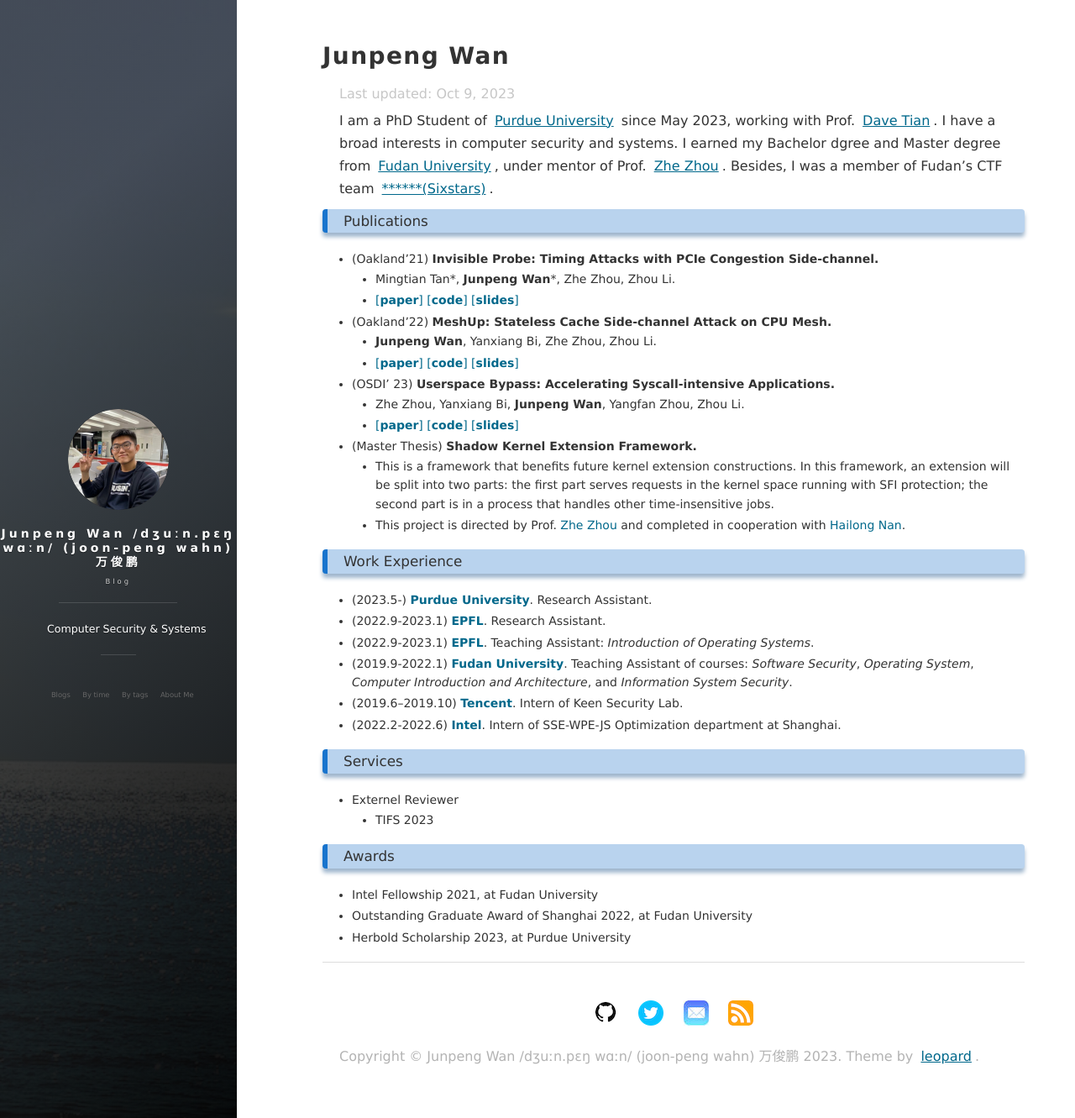
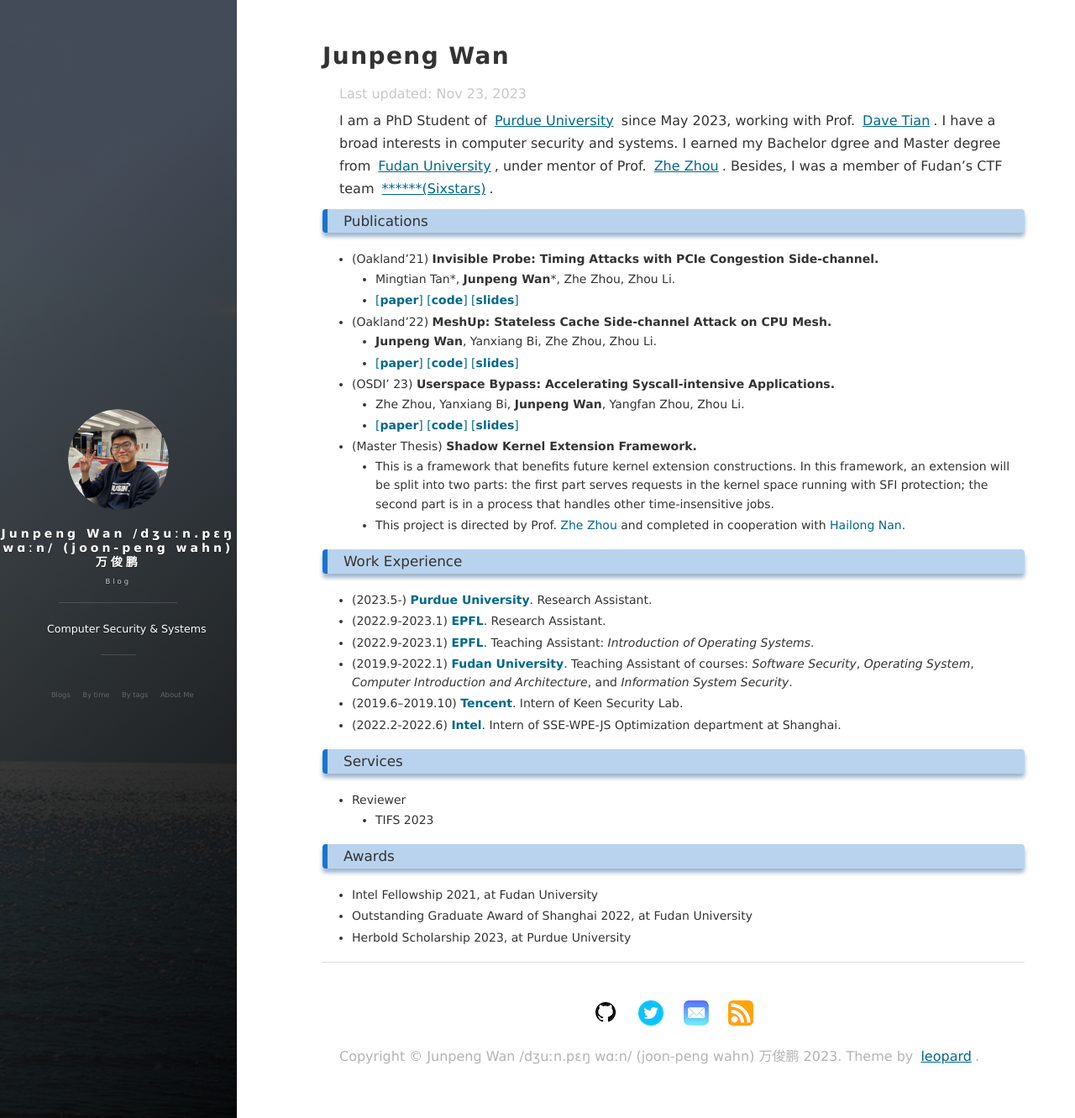
Before and after one commit to stefan1wan/stefan1wan.github.io, a Jekyll site: the page built from about.md, in a window 1280 px wide and 1331 px high. Shown: the whole window at 84% size. Built offline with Jekyll 4.4.1, drawn with Linux system fonts in a browser that asks for light colours; nearby versions of some CDN libraries; library files that are not in the unit come from our copies; comment, search, counter and statistics services are not loaded.

```diff
--- a/_config.yml
+++ b/_config.yml
@@ -24,6 +24,7 @@ social:
     github: stefan1wan
     mail: stefanwanfdu@icloud.com
     twitter: stefan1wan
+    scholar: https://scholar.google.com/citations?user=AvHTcZQAAAAJ&hl=en
     # zhihu: xxxx
     # juejin: xxx
     # jianshu: xxxxx
--- a/about.md
+++ b/about.md
@@ -1,7 +1,7 @@
 ---
 layout: page
 title: Junpeng Wan
-last_modified_at: 2023-10-09 8:30:00 +0000
+last_modified_at: 2023-11-23 23:30:00 +0000
 ---
 
 I am a PhD Student of [Purdue University](https://www.purdue.edu) since May 2023, working with Prof. [Dave Tian](https://davejingtian.org). I have a broad interests in computer security and systems. I earned my Bachelor dgree and Master degree from  [Fudan University](https://www.fudan.edu.cn/en/), under mentor of Prof. [Zhe Zhou](https://www.y-droid.com/zhe/index.html). Besides, I was a member of Fudan's CTF team [\*\*\*\*\*\*(Sixstars)](https://github.com/sixstars).
@@ -31,7 +31,7 @@ I am a PhD Student of [Purdue University](https://www.purdue.edu) since May 2023
 + (2022.2-2022.6) [**Intel**](https://www.intel.com/content/www/us/en/homepage.htm). Intern of SSE-WPE-JS Optimization department at Shanghai.
 
 ### Services
-+ Externel Reviewer
++ Reviewer
   + TIFS 2023
 
 ### Awards
```
Also changed, not shown: images/scholar.png (added).
